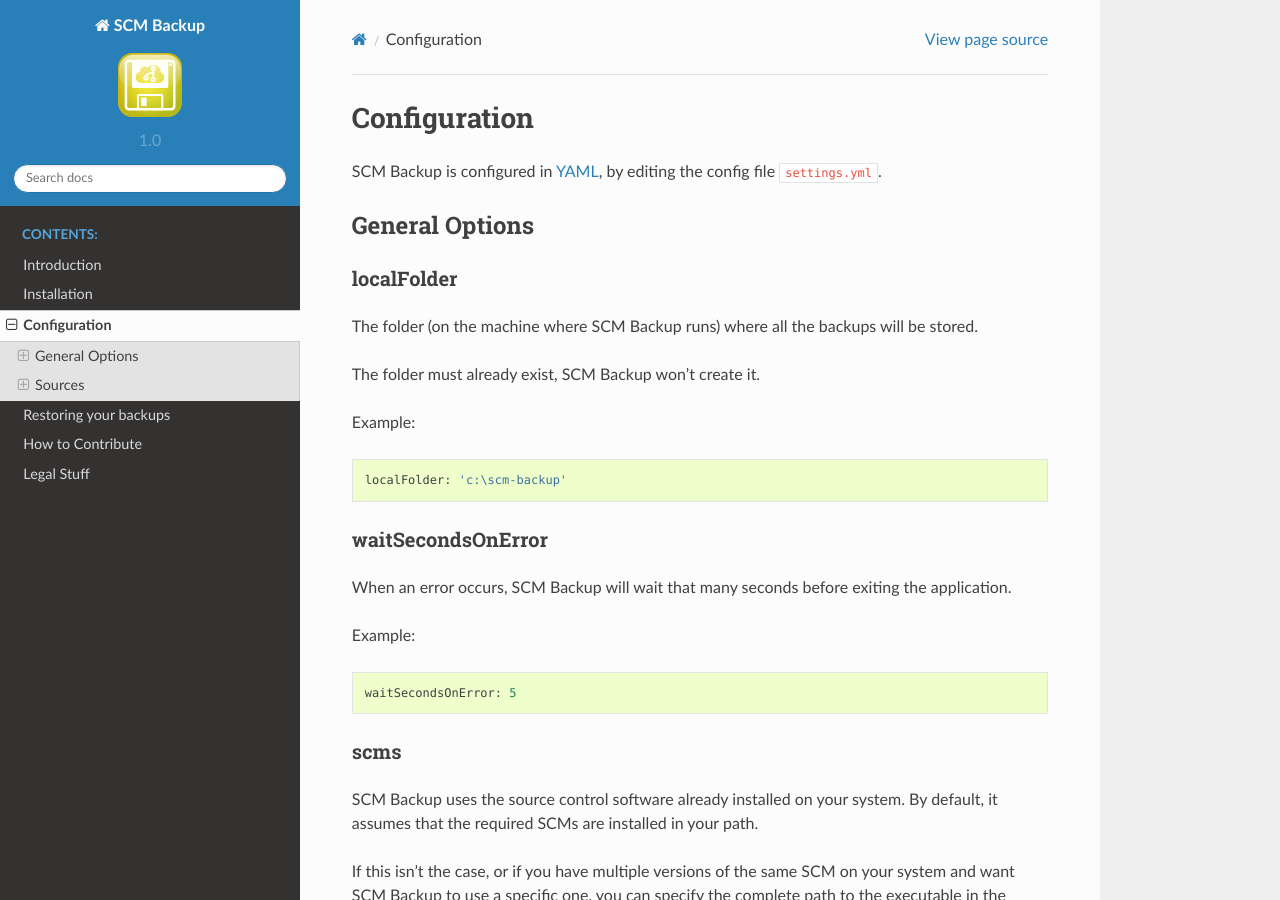
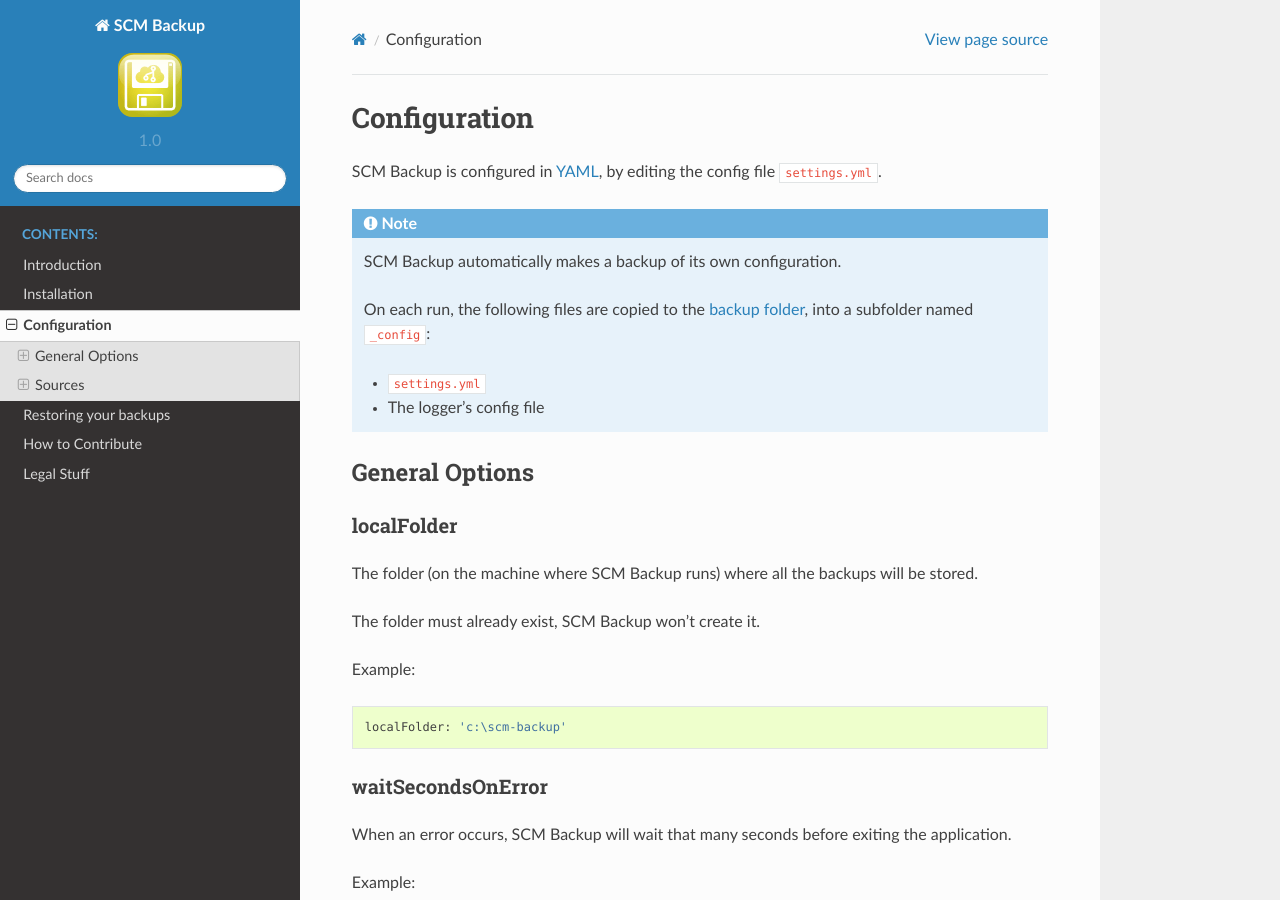
Before and after one commit to christianspecht/scm-backup-docs, a Sphinx documentation site: the page built from source/config.rst, in a window 1280 px wide and 900 px high. Built offline with Sphinx 7.4.7 and the Read the Docs theme 2.0.0, drawn with Linux system fonts in a browser that asks for light colours.

Commit message:
config backup

```diff
--- a/source/config.rst
+++ b/source/config.rst
@@ -2,6 +2,16 @@ Configuration
 =============
 
 SCM Backup is configured in `YAML <https://en.wikipedia.org/wiki/YAML>`_, by editing the config file ``settings.yml``.
+
+.. note::
+
+    SCM Backup automatically makes a backup of its own configuration.
+
+    On each run, the following files are copied to the :ref:`backup folder <config-folder>`, into a subfolder named ``_config``:
+
+    - ``settings.yml``
+    - The logger's config file
+
 
 General Options
 ---------------
```
